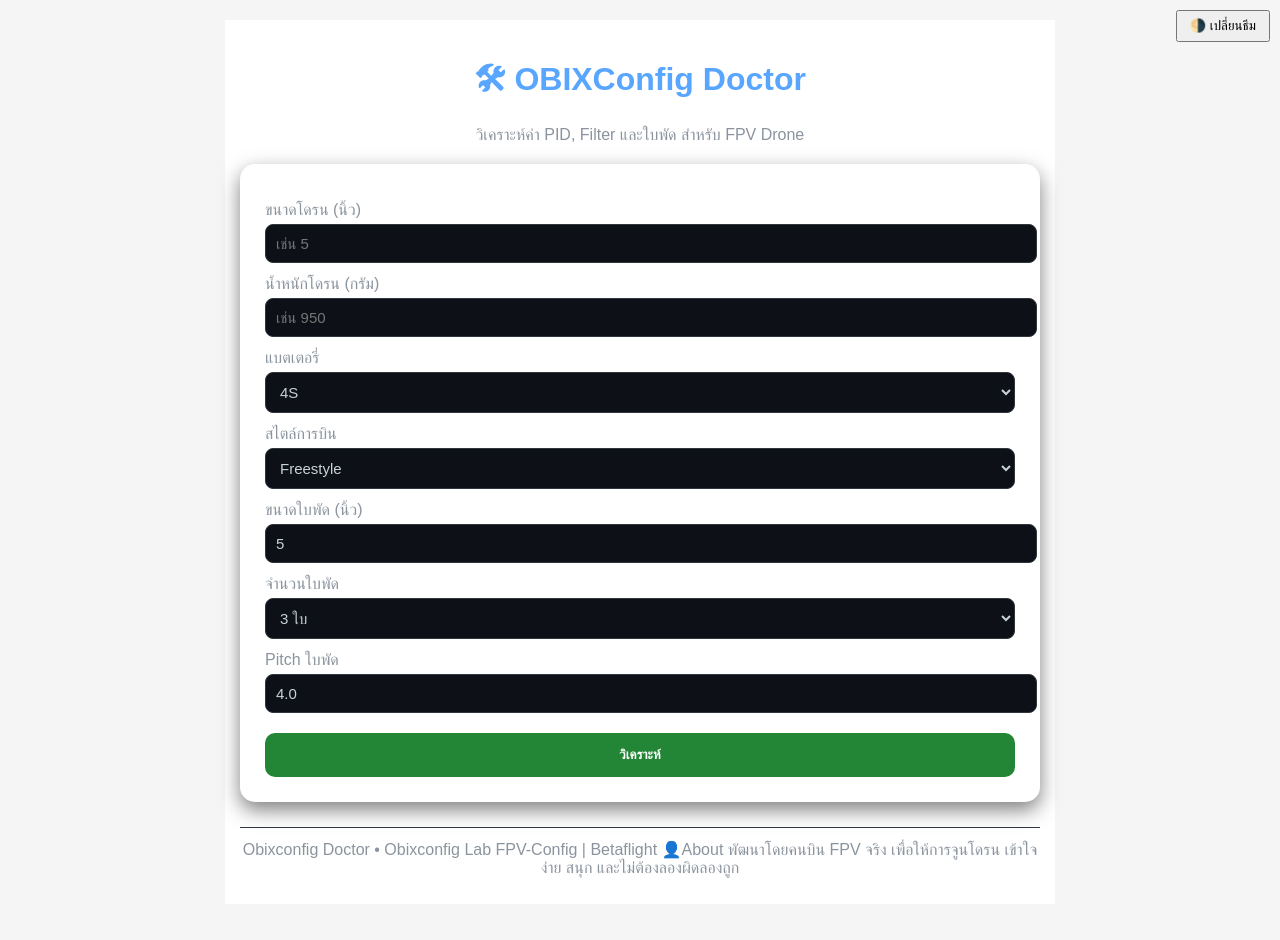
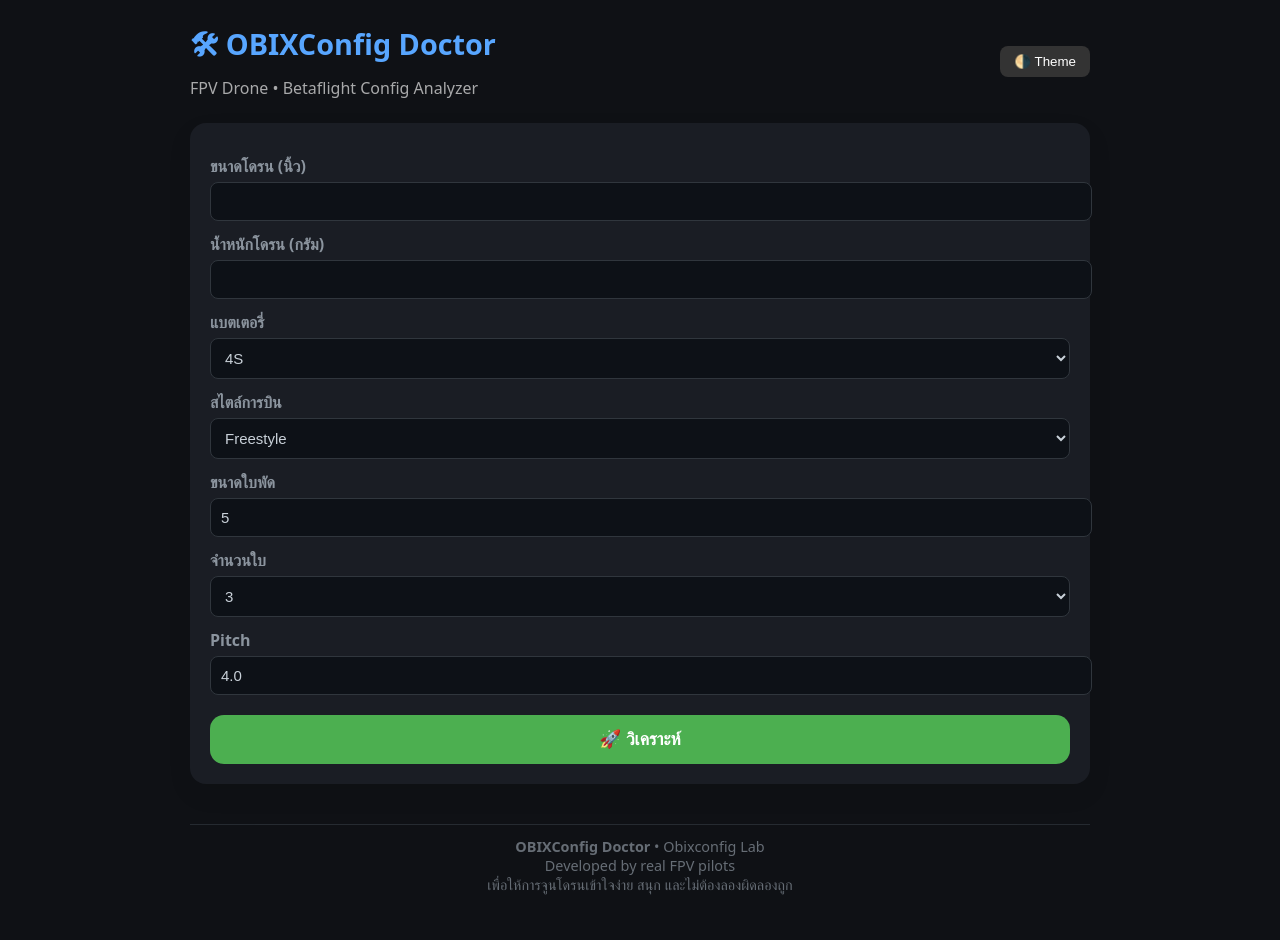
Before and after one commit to Santipap250/obixconfigdoctor-dev, a Flask app: page /app in a window 1280 px wide. Before the commit the page ends 878 px from the top, so only its background shows below. Run offline with Flask 3, Linux system fonts and the light colour scheme.

Commit message:
Update index.html

```diff
--- a/templates/index.html
+++ b/templates/index.html
@@ -1,169 +1,213 @@
-<!DOCTYPE html>  <html lang="th">
+<!DOCTYPE html>
+<html lang="th">
 <head>
 <meta charset="UTF-8">
-<title>obixconfig doctor</title>
-<meta name="viewport" content="width=device-width, initial-scale=1.0">  <link rel="stylesheet" href="{{ url_for('static', filename='css/style.css') }}">
-<script src="https://cdn.jsdelivr.net/npm/chart.js"></script>  <style>
-:root {
-    --bg-color-light: #f5f5f5;
-    --text-color-light: #111;
-    --card-color-light: #fff;
+<title>OBIXConfig Doctor</title>
+<meta name="viewport" content="width=device-width, initial-scale=1.0">
 
-    --bg-color-dark: #121212;
-    --text-color-dark: #eee;
-    --card-color-dark: #1e1e1e;
+<link rel="stylesheet" href="{{ url_for('static', filename='css/style.css') }}">
+<script src="https://cdn.jsdelivr.net/npm/chart.js"></script>
+
+<style>
+:root{
+  --bg-light:#f4f6f8;
+  --bg-dark:#0f1115;
+  --card-light:#ffffff;
+  --card-dark:#1a1d24;
+  --text-light:#111;
+  --text-dark:#eaeaea;
+  --accent:#4caf50;
 }
 
-body.light {
-    background-color: var(--bg-color-light);
-    color: var(--text-color-light);
+body{
+  margin:0;
+  font-family: system-ui, -apple-system, BlinkMacSystemFont;
+  transition: background .3s,color .3s;
 }
 
-body.light .container, body.light .form-card, body.light .result-card {
-    background-color: var(--card-color-light);
+body.light{ background:var(--bg-light); color:var(--text-light);}
+body.dark{ background:var(--bg-dark); color:var(--text-dark);}
+
+.container{
+  max-width:900px;
+  margin:auto;
+  padding:24px;
 }
 
-body.dark {
-    background-color: var(--bg-color-dark);
-    color: var(--text-color-dark);
+header{
+  display:flex;
+  justify-content:space-between;
+  align-items:center;
+  margin-bottom:24px;
 }
 
-body.dark .container, body.dark .form-card, body.dark .result-card {
-    background-color: var(--card-color-dark);
+.brand h1{
+  margin:0;
+  font-size:1.8rem;
 }
 
-button.toggle-theme {
-    position: fixed;
-    top: 10px;
-    right: 10px;
-    padding: 6px 12px;
-    cursor: pointer;
-}
-</style>  <script>
-function copyText(id) {
-    const text = document.getElementById(id).innerText;
-    navigator.clipboard.writeText(text);
-    alert("คัดลอกไปใช้ใน Betaflight ได้แล้ว");
+.brand p{
+  margin:4px 0 0;
+  opacity:.7;
 }
 
-// Dark/Light toggle
-function toggleTheme() {
+.toggle-theme{
+  border:none;
+  padding:8px 14px;
+  border-radius:8px;
+  cursor:pointer;
+  background:#333;
+  color:#fff;
+}
+
+.card{
+  background:var(--card-light);
+  border-radius:16px;
+  padding:20px;
+  margin-bottom:20px;
+  box-shadow:0 10px 25px rgba(0,0,0,.08);
+}
+
+body.dark .card{ background:var(--card-dark);}
+
+label{
+  display:block;
+  margin-top:14px;
+  font-weight:600;
+}
+
+input,select{
+  width:100%;
+  padding:10px;
+  border-radius:10px;
+  border:1px solid #ccc;
+  margin-top:6px;
+}
+
+button[type="submit"]{
+  margin-top:20px;
+  width:100%;
+  padding:14px;
+  border:none;
+  border-radius:14px;
+  background:var(--accent);
+  color:#fff;
+  font-size:1.1rem;
+  cursor:pointer;
+}
+
+button.copy{
+  margin-top:10px;
+  padding:8px 12px;
+  border-radius:8px;
+  border:none;
+  cursor:pointer;
+}
+
+pre{
+  background:#111;
+  color:#0f0;
+  padding:14px;
+  border-radius:12px;
+  overflow:auto;
+}
+
+footer{
+  text-align:center;
+  opacity:.7;
+  font-size:.9rem;
+  margin:40px 0 10px;
+}
+</style>
+
+<script>
+function copyText(id){
+  navigator.clipboard.writeText(document.getElementById(id).innerText);
+  alert("คัดลอกเรียบร้อย");
+}
+function toggleTheme(){
   document.body.classList.toggle('dark');
   document.body.classList.toggle('light');
-    localStorage.setItem('theme', document.body.classList.contains('dark') ? 'dark' : 'light');
+  localStorage.setItem('theme',
+    document.body.classList.contains('dark')?'dark':'light');
 }
+window.onload=()=>{
+  document.body.classList.add(localStorage.getItem('theme')||'dark');
+}
+</script>
+</head>
 
-window.onload = () => {
-    const savedTheme = localStorage.getItem('theme') || 'light';
-    document.body.classList.add(savedTheme);
-}
-</script>  </head>  <body>
-<button class="toggle-theme" onclick="toggleTheme()">🌗 เปลี่ยนธีม</button>  <div class="container">
+<body>
+<div class="container">
+
+<header>
+  <div class="brand">
     <h1>🛠 OBIXConfig Doctor</h1>
-<p class="subtitle">วิเคราะห์ค่า PID, Filter และใบพัด สำหรับ FPV Drone</p>  <form method="POST" class="form-card">
+    <p>FPV Drone • Betaflight Config Analyzer</p>
+  </div>
+  <button class="toggle-theme" onclick="toggleTheme()">🌗 Theme</button>
+</header>
+
+<form method="POST" class="card">
   <label>ขนาดโดรน (นิ้ว)</label>
-    <input type="number" name="size" placeholder="เช่น 5" required>  <label>น้ำหนักโดรน (กรัม)</label>
-<input type="number" name="weight" placeholder="เช่น 950" required>
+  <input name="size" required>
+
+  <label>น้ำหนักโดรน (กรัม)</label>
+  <input name="weight" required>
 
   <label>แบตเตอรี่</label>
   <select name="battery">
-    <option value="4S">4S</option>
-    <option value="6S">6S</option>
+    <option>4S</option><option>6S</option>
   </select>
 
   <label>สไตล์การบิน</label>
   <select name="style">
     <option value="freestyle">Freestyle</option>
-    <option value="longrange">Long Range / Cinematic</option>
+    <option value="longrange">Long Range</option>
     <option value="racing">Racing</option>
   </select>
 
-<label>ขนาดใบพัด (นิ้ว)</label>
-<input type="number" name="prop_size" value="5" required>
+  <label>ขนาดใบพัด</label>
+  <input name="prop_size" value="5">
 
-<label>จำนวนใบพัด</label>
-<select name="blades">
-    <option value="2">2 ใบ</option>
-    <option value="3" selected>3 ใบ</option>
-    <option value="4">4 ใบ</option>
-</select>
+  <label>จำนวนใบ</label>
+  <select name="blades"><option>2</option><option selected>3</option></select>
 
-<label>Pitch ใบพัด</label>
-<input type="number" step="0.1" name="pitch" value="4.0" required>
+  <label>Pitch</label>
+  <input step="0.1" name="pitch" value="4.0">
 
-<button type="submit">วิเคราะห์</button>
+  <button type="submit">🚀 วิเคราะห์</button>
+</form>
 
-</form>  {% if analysis %}
+{% if analysis %}
+<div class="card">
+<h2>🔍 ผลการวิเคราะห์</h2>
+<p><b>{{ analysis.overview }}</b></p>
 
-<div class="result-card">
-<h2>🔍 ผลการวิเคราะห์</h2>
-<p><strong>{{ analysis.overview }}</strong></p>  <h3>แนวคิดการตั้งค่า</h3>
-<ul>
-{% for tip in analysis.basic_tips %}
-<li>{{ tip }}</li>
-{% endfor %}
-</ul>  <h3>⚙️ PID (ค่าแนะนำ)</h3>
+<h3>PID</h3>
 <pre id="pid">
-ROLL  P {{ analysis.pid.roll.p }}  I {{ analysis.pid.roll.i }}  D {{ analysis.pid.roll.d }}
-PITCH P {{ analysis.pid.pitch.p }} I {{ analysis.pid.pitch.i }} D {{ analysis.pid.pitch.d }}
-YAW   P {{ analysis.pid.yaw.p }}   I {{ analysis.pid.yaw.i }}
+ROLL P {{analysis.pid.roll.p}} I {{analysis.pid.roll.i}} D {{analysis.pid.roll.d}}
+PITCH P {{analysis.pid.pitch.p}} I {{analysis.pid.pitch.i}} D {{analysis.pid.pitch.d}}
+YAW P {{analysis.pid.yaw.p}} I {{analysis.pid.yaw.i}}
 </pre>
-<button onclick="copyText('pid')">Copy PID</button>  <h3>🧠 Filter</h3>
+<button class="copy" onclick="copyText('pid')">Copy PID</button>
+
+<h3>Filter</h3>
 <pre id="filter">
-Gyro LPF2: {{ analysis.filter.gyro_lpf2 }} Hz
-D-Term LPF1: {{ analysis.filter.dterm_lpf1 }} Hz
-Dynamic Notch: {{ analysis.filter.dyn_notch }}
+Gyro LPF2 {{analysis.filter.gyro_lpf2}}
+D-term LPF1 {{analysis.filter.dterm_lpf1}}
+Dynamic Notch {{analysis.filter.dyn_notch}}
 </pre>
-<button onclick="copyText('filter')">Copy Filter</button>  <h3>🛩️ ใบพัด</h3>
-<p>{{ analysis.prop_result.summary }}</p>
-<ul>
-<li>Noise: {{ analysis.prop_result.effect.noise }}</li>
-<li>Motor Load: {{ analysis.prop_result.effect.motor_load }}</li>
-<li>Grip: {{ analysis.prop_result.effect.grip }}</li>
-<li>Recommendation: {{ analysis.prop_result.recommendation }}</li>
-</ul>  <h3>💡 Extra Tools</h3>
-<p>Thrust-to-Weight Ratio: {{ analysis.thrust_ratio }}</p>
-<p>Battery Runtime Estimate: {{ analysis.battery_est }} นาที</p>  <h3>📊 Visualization</h3>
-<canvas id="thrustChart" width="400" height="200"></canvas>
-<canvas id="noiseChart" width="400" height="200"></canvas>  <script>
-const thrustCtx = document.getElementById('thrustChart').getContext('2d');
-new Chart(thrustCtx, {
-    type: 'bar',
-    data: {
-        labels: ['Thrust-to-Weight'],
-        datasets: [{
-            label: 'Ratio',
-            data: [{{ analysis.thrust_ratio }}],
-            backgroundColor: ['rgba(54, 162, 235, 0.6)']
-        }]
-    },
-    options: { scales: { y: { beginAtZero: true } } }
-});
+<button class="copy" onclick="copyText('filter')">Copy Filter</button>
+</div>
+{% endif %}
 
-const noiseCtx = document.getElementById('noiseChart').getContext('2d');
-new Chart(noiseCtx, {
-    type: 'line',
-    data: {
-        labels: ['Motor Load', 'Noise Level'],
-        datasets: [{
-            label: 'Effect',
-            data: [{{ analysis.prop_result.effect.motor_load }}, {{ analysis.prop_result.effect.noise }}],
-            fill: false,
-            borderColor: 'rgb(255, 99, 132)',
-            tension: 0.3
-        }]
-    },
-    options: { scales: { y: { beginAtZero: true } } }
-});
-</script>  </div>
-{% endif %}  <footer>
-Obixconfig Doctor • Obixconfig Lab
-    FPV-Config | Betaflight
-         👤About
-    พัฒนาโดยคนบิน FPV จริง
-เพื่อให้การจูนโดรน เข้าใจง่าย สนุก
-    และไม่ต้องลองผิดลองถูก
+<footer>
+  <b>OBIXConfig Doctor</b> • Obixconfig Lab<br>
+  Developed by real FPV pilots<br>
+  เพื่อให้การจูนโดรนเข้าใจง่าย สนุก และไม่ต้องลองผิดลองถูก
 </footer>
+
 </div>
 </body>
 </html>
```
Lines whose indentation alone changed are shown as unchanged.
